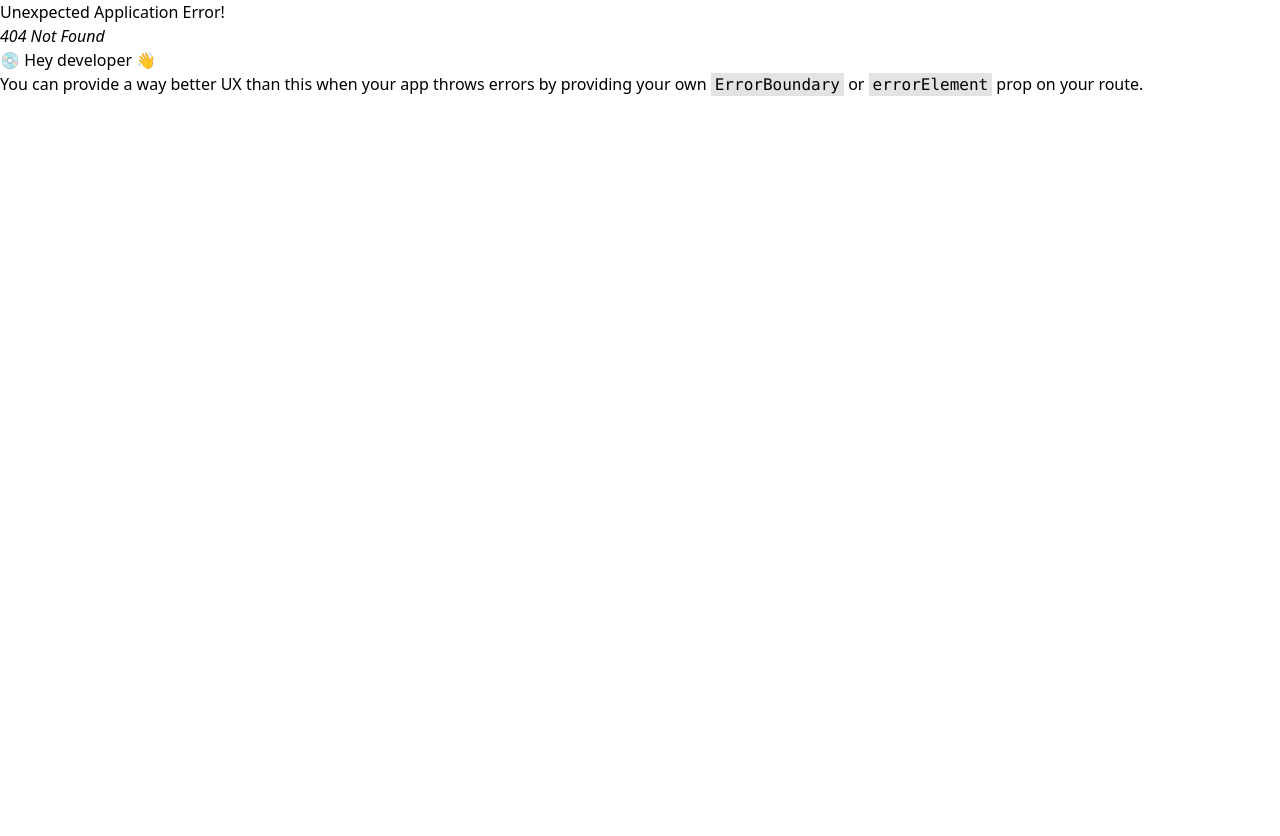
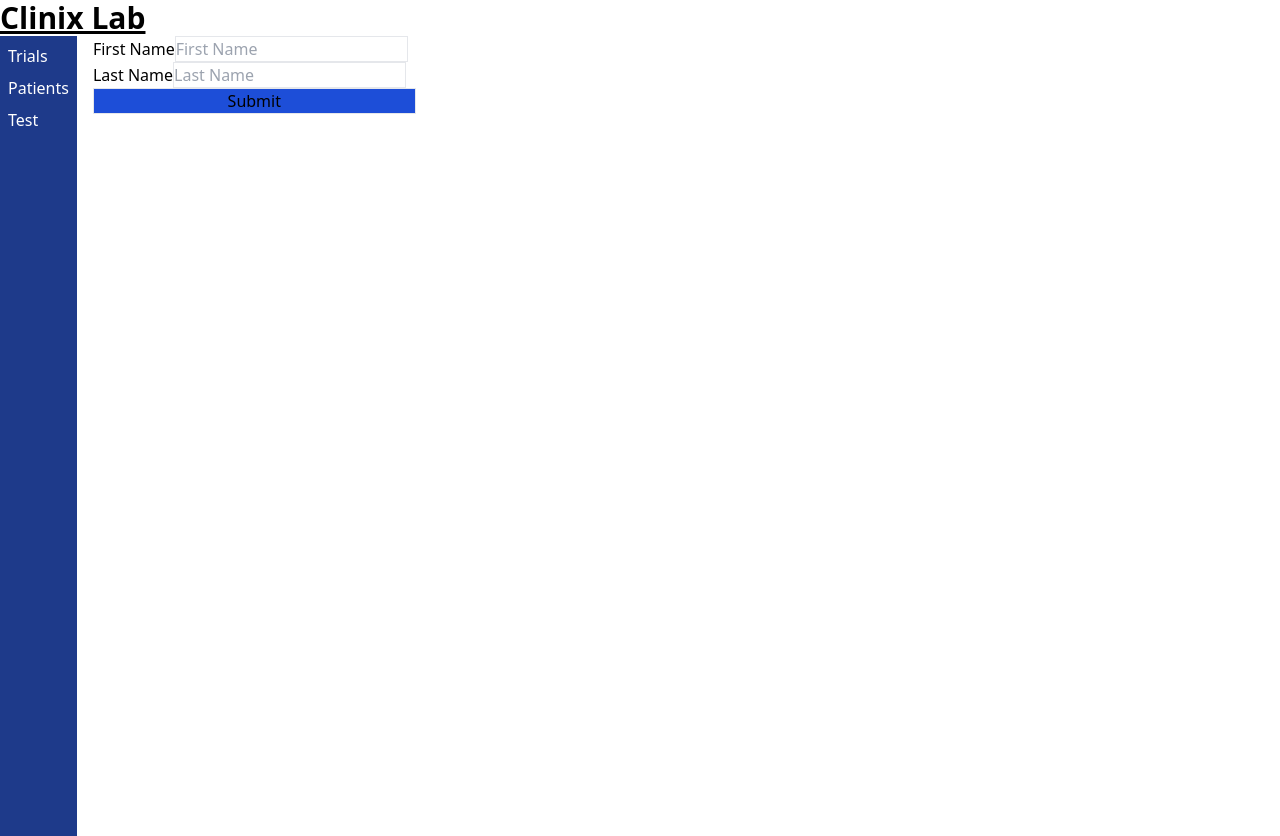
Before and after one commit to cmarcchen/clinix-lab, a React (Create React App) app in the folder frontend/: page /patients/new in a window 1280 px wide. Before the commit this address had no page. Before the commit the page ends 800 px from the top, so only its background shows below. Built offline with nearby package versions, Linux system fonts and the light colour scheme.

Commit message:
Add patient simple data model and handler

```diff
--- a/frontend/src/components/Navbar.tsx
+++ b/frontend/src/components/Navbar.tsx
@@ -4,6 +4,7 @@ export function Navbar() {
   return (
     <nav className="flex flex-col text-white bg-blue-900 p-2 gap-2 h-screen">
       <Link to="/trials">Trials</Link>
+      <Link to="/patients">Patients</Link>
       <Link to="/test">Test</Link>
     </nav>
   );
--- /dev/null
+++ b/frontend/src/data/patients.ts
@@ -0,0 +1,36 @@
+export enum Sex {
+  male,
+  female,
+}
+
+export interface Patient {
+  id: string;
+  firstName: string;
+  lastName: string;
+  sex: Sex | string;
+}
+
+export const patients: Patient[] = [
+  {
+    id: "1",
+    firstName: "Anna",
+    lastName: "Kingston",
+    sex: Sex.male,
+  },
+  {
+    id: "1",
+    firstName: "John",
+    lastName: "Bell",
+    sex: Sex.female,
+  },
+  {
+    id: "1",
+    firstName: "Victor",
+    lastName: "Kasparov",
+    sex: Sex.female,
+  },
+];
+
+export const addPatient = (patient: Patient): void => {
+  patients.push(patient);
+};
--- /dev/null
+++ b/frontend/src/pages/NewPatient.tsx
@@ -0,0 +1,50 @@
+import { Submit } from "./../components/Submit";
+
+import { Input } from "../components/Input";
+import { useNavigate } from "react-router-dom";
+import React, { useState } from "react";
+
+import { addPatient, Patient } from "../data/patients";
+
+export function NewPatient() {
+  const navigate = useNavigate();
+
+  const [patient, setPatient] = useState<Patient>({
+    id: "",
+    firstName: "",
+    lastName: "",
+    sex: "",
+  });
+
+  const handleSubmit = (e: React.FormEvent<HTMLFormElement>) => {
+    e.preventDefault();
+    addPatient(patient);
+
+    navigate("/patients");
+  };
+
+  const handleChange = (e: React.ChangeEvent<HTMLInputElement>) => {
+    setPatient({ ...patient, [e.target.name]: e.target.value });
+  };
+
+  return (
+    <div>
+      <form className="flex flex-col" onSubmit={handleSubmit}>
+        <Input
+          placeholder="First Name"
+          name="firstName"
+          value={patient.firstName}
+          handleChange={handleChange}
+        />
+
+        <Input
+          placeholder="Last Name"
+          name="lastName"
+          value={patient.lastName}
+          handleChange={handleChange}
+        />
+        <Submit />
+      </form>
+    </div>
+  );
+}
--- /dev/null
+++ b/frontend/src/pages/Patients.tsx
@@ -0,0 +1,25 @@
+import { TableCard } from "./../components/TableCard";
+import { Button } from "../components/Button";
+import { patients } from "../data/patients";
+import { Link } from "react-router-dom";
+
+export function Patients() {
+  return (
+    <div className="m-2">
+      <h1>Patients</h1>
+      <Link to="./new">
+        <Button>New</Button>
+      </Link>
+
+      {patients.map(({ id, firstName, lastName }) => {
+        return (
+          <TableCard
+            key={id}
+            longDescription={firstName}
+            shortDescription={lastName}
+          />
+        );
+      })}
+    </div>
+  );
+}
```
Also changed, not shown: frontend/src/index.tsx (+10 -0 lines).
